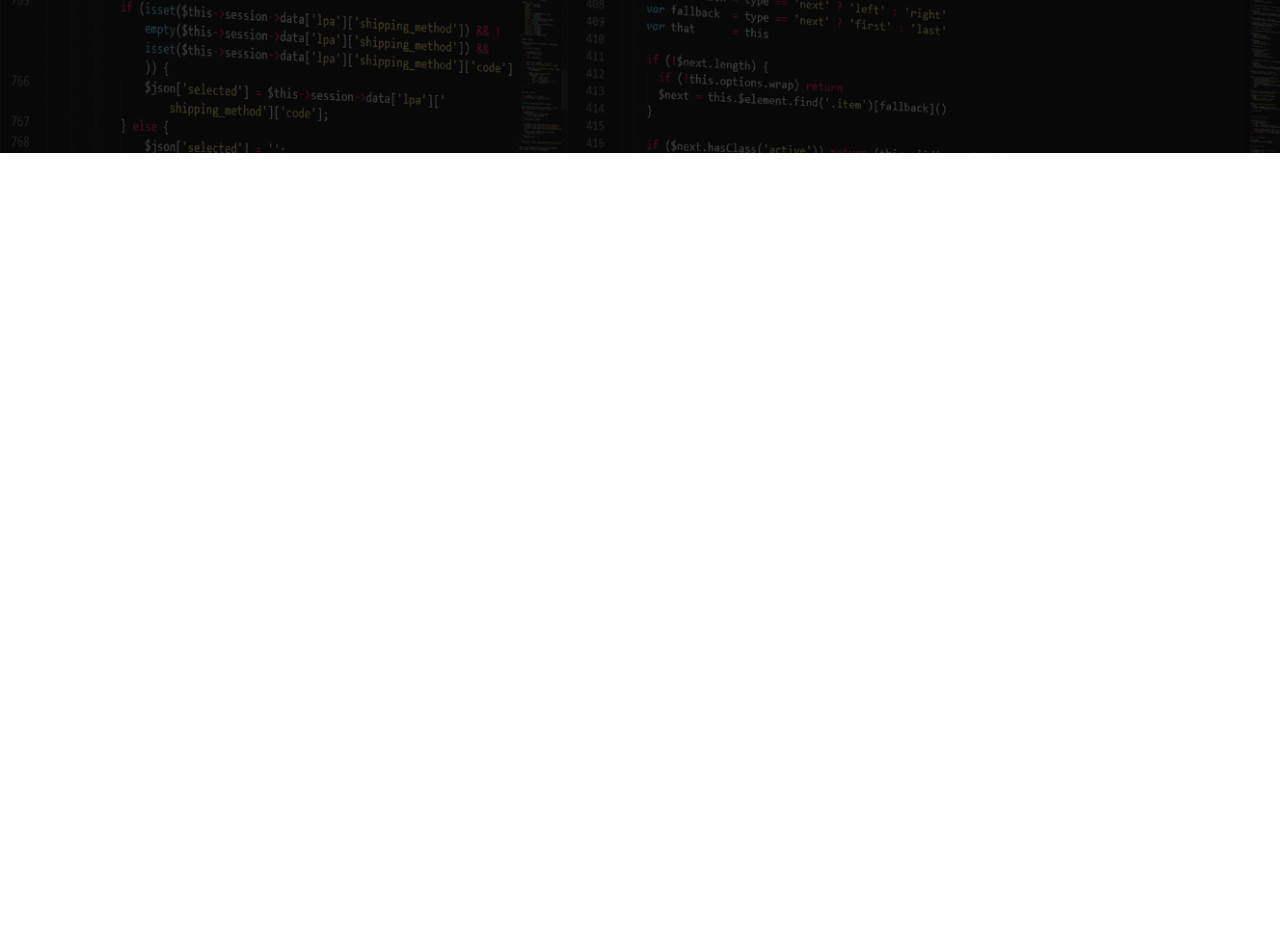
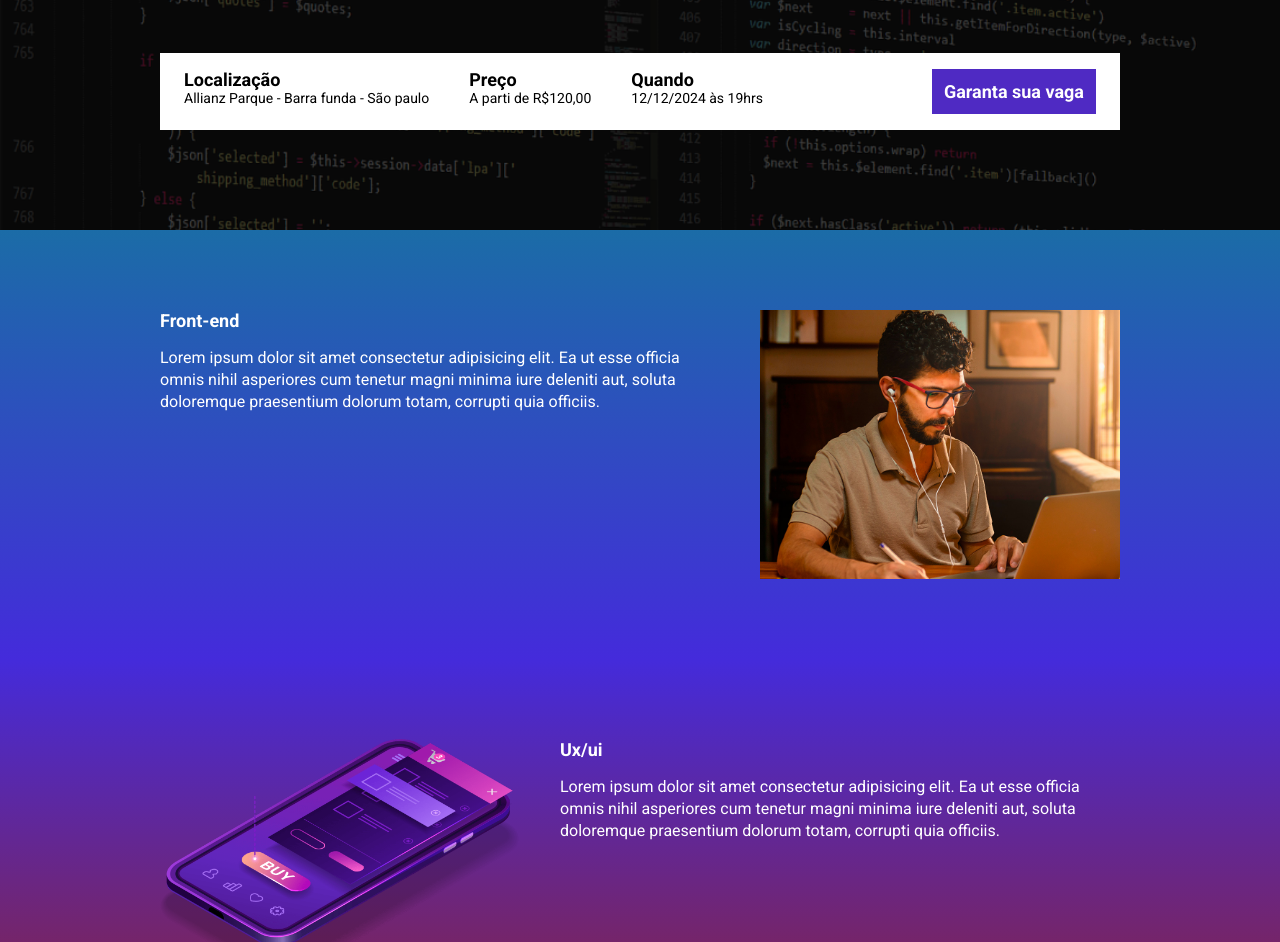
Before and after one commit to lRpxl/ebac_tech_talks, a website built with Parcel: page src/index.html in a window 1280 px wide. Shown: the part 331-1273 px from the top of the page. Before the commit the page ends 800 px from the top, so only its background shows below. Built offline with nearby package versions, Linux system fonts and the light colour scheme.

Commit message:
subindo para a vercel

```diff
--- a/package.json
+++ b/package.json
@@ -1,9 +1,9 @@
 {
   "name": "ebac_talks",
   "version": "1.0.0",
-  "main": "index.js",
   "scripts": {
     "dev": "parcel src/index.html src/styles/main.scss src/scripts/main.js",
+    "build": "parcel build src/index.html",
     "test": "echo \"Error: no test specified\" && exit 1"
   },
   "keywords": [],
--- a/src/index.html
+++ b/src/index.html
@@ -5,19 +5,78 @@
     <meta name="viewport" content="width=device-width, initial-scale=1.0">
     <title>EBAC Tech Talks</title>
     <link rel="preconnect" href="https://fonts.googleapis.com">
-<link rel="preconnect" href="https://fonts.gstatic.com" crossorigin>
-<link href="https://fonts.googleapis.com/css2?family=Poppins:ital,wght@0,100;0,200;0,300;0,400;0,500;0,600;0,700;0,800;0,900;1,100;1,200;1,300;1,400;1,500;1,600;1,700;1,800;1,900&family=Roboto:ital,wght@0,100;0,300;0,400;0,500;0,700;0,900;1,100;1,300;1,400;1,500;1,700;1,900&display=swap" rel="stylesheet">
+    <link rel="preconnect" href="https://fonts.gstatic.com" crossorigin>
+    <link href="https://fonts.googleapis.com/css2?family=Poppins:ital,wght@0,100;0,200;0,300;0,400;0,500;0,600;0,700;0,800;0,900;1,100;1,200;1,300;1,400;1,500;1,600;1,700;1,800;1,900&family=Roboto:ital,wght@0,100;0,300;0,400;0,500;0,700;0,900;1,100;1,300;1,400;1,500;1,700;1,900&display=swap" rel="stylesheet">
     <link rel="stylesheet" href="styles/main.scss">
+    <link rel="stylesheet" href="https://unpkg.com/aos@next/dist/aos.css" />
 </head>
 <body>
     <header class="hero">
         <div class="container">
             <img class="hero__logo" src="/src/images/ebac_logo.svg" alt="Ebac">
             <p class="hero__text">
-                O maior evento de tecnologia do Brasil começa em 10 12h 20m 15g
+                O maior evento de tecnologia do Brasil começa em <span id="contador"></span>
             </p>
+            <div class="infos-bar">
+                <ul class="infos-bar__infos">
+                    <li class="infos-bar__infos__item">
+                        <b>Localização</b>
+                        Allianz Parque - Barra funda - São paulo
+                    </li>
+                    <li class="infos-bar__infos__item">
+                        <b>Preço</b>
+                        A parti de R$120,00
+                    </li>
+                    <li class="infos-bar__infos__item">
+                        <b>Quando</b>
+                        12/12/2024 às 19hrs
+                    </li>
+                </ul>
+                <a href="#" class="button button--primary">
+                    Garanta sua vaga
+                </a>
+            </div>
         </div>
     </header>
+    <section class="event event--frontend" >
+        <div class="container" data-aos="fade-right">
+            <div class="event__details">
+                <h2 class="event__details__title">Front-end</h2>
+                <p class="event__details__description">Lorem ipsum dolor sit amet consectetur adipisicing elit. Ea ut esse officia omnis nihil asperiores cum tenetur magni minima iure deleniti aut, soluta doloremque praesentium dolorum totam, corrupti quia officiis.</p>
+            </div>
+            <img class="event__image" src="./images/frontend.png" alt="Front-end">
+        </div>
+    </section>
+    <section class="event event--ui-ux event--image-left">
+        <div class="container" data-aos="fade-left">
+            <div class="event__details">
+                <h2 class="event__details__title">Ux/ui</h2>
+                <p class="event__details__description">Lorem ipsum dolor sit amet consectetur adipisicing elit. Ea ut esse officia omnis nihil asperiores cum tenetur magni minima iure deleniti aut, soluta doloremque praesentium dolorum totam, corrupti quia officiis.</p>
+            </div>
+            <img class="event__image" src="./images/ui-ux.png" alt="Front-end">
+        </div>
+    </section>
+    <section class="event event--data-science">
+        <div class="container" data-aos="fade-right">
+            <div class="event__details">
+                <h2 class="event__details__title">Data Science</h2>
+                <p class="event__details__description">Lorem ipsum dolor sit amet consectetur adipisicing elit. Ea ut esse officia omnis nihil asperiores cum tenetur magni minima iure deleniti aut, soluta doloremque praesentium dolorum totam, corrupti quia officiis.</p>
+            </div>
+            <img class="event__image" src="./images/data.png" alt="Front-end">
+        </div>
+    </section>
+    <section class="event event--backend event--image-left">
+        <div class="container" data-aos="fade-left">
+            <div class="event__details">
+                <h2 class="event__details__title">Back-End</h2>
+                <p class="event__details__description">Lorem ipsum dolor sit amet consectetur adipisicing elit. Ea ut esse officia omnis nihil asperiores cum tenetur magni minima iure deleniti aut, soluta doloremque praesentium dolorum totam, corrupti quia officiis.</p>
+            </div>
+            <img class="event__image" src="./images/backend.png" alt="Front-end">
+        </div>
+    </section>
+    <script src="https://unpkg.com/aos@next/dist/aos.js"></script>
     <script src="scripts/main.js"></script>
 </body>
+
+</script>
 </html>
--- a/src/scripts/main.js
+++ b/src/scripts/main.js
@@ -0,0 +1,27 @@
+AOS.init();
+
+const dataDoEvento = new Date("Dec 15, 2024 12:00:10");
+const timeStampDoEvento = dataDoEvento.getTime();
+
+const contaAsHoras = setInterval(function() {
+    const agora = new Date();
+    const timeStampAtual = agora.getTime();
+
+    const distaciaAteOEvento = timeStampDoEvento - timeStampAtual;
+
+    const diasEmMs = 1000 * 60 * 60 * 24;
+    const horasEmMS = 1000* 60 * 60;
+    const MinutosEmMS = 1000 * 60;
+
+    const diasAteOEvento = Math.floor(distaciaAteOEvento/  diasEmMs);
+    const horasAteOEvento = Math.floor((distaciaAteOEvento % diasEmMs) / horasEmMS);
+    const minutosAteOEvento = Math.floor((distaciaAteOEvento % horasEmMS) / MinutosEmMS);
+    const segundosAteOEvento = Math.floor((distaciaAteOEvento % MinutosEmMS) / 1000);
+
+    document.getElementById('contador').innerHTML = `${diasAteOEvento}d ${horasAteOEvento}h ${minutosAteOEvento}m ${segundosAteOEvento}s `
+
+    if (distaciaAteOEvento < 0) {
+        clearInterval(contaAsHoras);
+        document.getElementById('contador').innerHTML = 'Evento expirado';
+    }
+}, 1000);
--- a/src/styles/_hero.scss
+++ b/src/styles/_hero.scss
@@ -1,3 +1,5 @@
+@use './variables';
+
 .hero {
     padding-top: 64px;
     padding-bottom: 100px;
@@ -16,7 +18,7 @@
         left: 0;
         width: 100%;
         height: 100%;
-        background-color: #000;
+        background-color: variables.$secundaryTextcolor;
         content: '';
         opacity: .7;
     }
--- /dev/null
+++ b/src/styles/_variables.scss
@@ -0,0 +1,8 @@
+$textColor: #fff;
+$secundaryTextcolor: #000;
+
+$blue1: #1b6ca7;
+$blue2: #442bdb;
+$pink: #89223b;
+$yellow: #9c791d;
+$purple: #4f2ac3;
--- /dev/null
+++ b/src/styles/components/_buttons.scss
@@ -0,0 +1,29 @@
+@use '../variables';
+
+.button {
+    padding: 12px;
+    font-size: 18px;
+    font-weight: bold;
+    text-decoration: none;
+    text-align: center;
+    white-space: nowrap;
+
+    &--primary{
+        color: variables.$textColor;
+        background-color: variables.$purple;
+    }
+    &:hover{
+        background-color: darken(variables.$purple, 10%);
+    }
+
+    @media (max-width:640px) {
+        display: block;
+        width: 100%;
+    }
+
+    @media (max-width:1024px) {
+        display: flex;
+        align-items: center;
+    }
+
+}
--- /dev/null
+++ b/src/styles/components/_events.scss
@@ -0,0 +1,64 @@
+@use '../variables';
+
+.event {
+    padding: 80px 0;
+
+    &--frontend{
+        background-image:linear-gradient(variables.$blue1, variables.$blue2);
+    }
+
+    &--ui-ux{
+        background-image:linear-gradient(variables.$blue2, variables.$pink);
+    }
+
+    &--data-science{
+        background-image:linear-gradient(variables.$pink, variables.$yellow);
+    }
+
+    &--backend{
+        background-image:linear-gradient(variables.$yellow, variables.$pink);
+    }
+
+    &--image-left{
+        .container {
+            flex-direction: row-reverse;
+
+        }
+    }
+
+    .container{
+        display: flex;
+        gap: 40px;
+    }
+
+    &__image{
+        max-width: 360px;
+    }
+
+    &__details{
+        &__title{
+            font-size: 18px;
+            font-weight: bold;
+            margin-bottom: 16px;
+        }
+
+        &__description{
+            line-height: 22px;
+        }
+    }
+
+    @media(max-width:640px){
+        .container{
+            display: block;
+        }
+
+        &__imagem{
+            width: 100%;
+        }
+
+        &__details {
+            margin-right: 0;
+            margin-bottom: 16px;
+        }
+    }
+}
--- /dev/null
+++ b/src/styles/components/_infos_bar.scss
@@ -0,0 +1,42 @@
+@use '../variables';
+
+.infos-bar {
+    padding: 16px 24px;
+    background-color: variables.$textColor;
+    display: flex;
+    justify-content: space-between;
+
+    &__infos{
+        display: flex;
+        gap: 40px;
+
+        &__item {
+            font-size: 14px;
+            color: variables.$secundaryTextcolor;
+        }
+
+        b {
+            color: variables.$secundaryTextcolor;
+            font-size: 18px;
+            display: block;
+        }
+    }
+
+    @media (max-width:640px) {
+        display: block;
+
+        &__infos {
+            display: block;
+
+            &__item {
+                margin-bottom: 24px;
+            }
+        }
+    }
+
+    @media (max-width:1024px) {
+        &__infos {
+            gap: 16px;
+        }
+    }
+}
--- a/src/styles/main.scss
+++ b/src/styles/main.scss
@@ -1,11 +1,16 @@
 @use 'hero';
+@use 'components/infos_bar';
+@use 'components/buttons';
+@use 'components/events';
+@use './variables';
 
 *{
     margin: 0;
     padding: 0;
     box-sizing: border-box;
     font-family: Roboto, sans-serifs;
-    color: #fff;
+    color: variables.$textColor;
+    list-style: none;
 }
 
 
```
